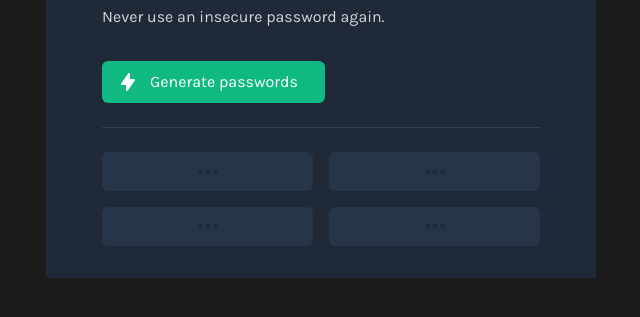
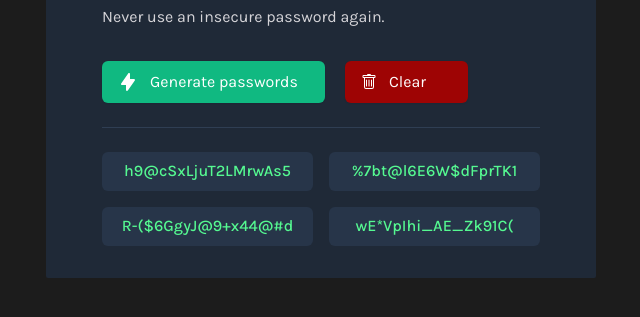
Before and after one commit to Tella1234/learning-javascript, a website: page pages/passwordgenerator.html in a window 1280 px wide. Both pictures are taken after a click on the button "Generate passwords". Shown: the part 319-636 px from the top of the page, without its empty margins (319-959 px from the left). Drawn offline with Linux system fonts and the light colour scheme.

Commit message:
Password Generator

```diff
--- a/pages/passwordgenerator.html
+++ b/pages/passwordgenerator.html
@@ -13,6 +13,8 @@
         <p class="text-4xl font-bold text-[#55F991] mb-2">random password</p>
         <p class="text-base text-[#d5d4d8] mb-8">Never use an insecure password again.</p>
 
+        <div class="flex gap-5">
+
             <button onclick="genPassword()" class="flex gap-3 w-[223px] h-[42px] rounded-md px-4 py-2 items-center bg-[#10b981] shadow-[0px_1px_2px_rgba(0,0,0,0.05)]">
                 <svg width="20" height="20" viewBox="0 0 20 20" fill="none" xmlns="http://www.w3.org/2000/svg">
                     <path fill-rule="evenodd" clip-rule="evenodd" d="M11.3006 1.04627C11.7169 1.17749 12 1.56354 12 2.00001V7.00001L16 7.00001C16.3729 7.00001 16.7148 7.20747 16.887 7.5382C17.0592 7.86893 17.0331 8.268 16.8192 8.57347L9.81924 18.5735C9.56894 18.931 9.11564 19.085 8.69936 18.9537C8.28309 18.8225 8 18.4365 8 18L8 13H4C3.62713 13 3.28522 12.7926 3.11302 12.4618C2.94083 12.1311 2.96694 11.732 3.18077 11.4265L10.1808 1.42655C10.4311 1.06898 10.8844 0.915053 11.3006 1.04627Z" fill="white"/>
@@ -22,44 +24,54 @@
 
             </button>
 
+            <button onclick="clearPassword()" class="flex gap-3 w-[123px] h-[42px] rounded-md px-4 py-2 items-center bg-[#9e0404] shadow-[0px_1px_2px_rgba(0,0,0,0.05)]">
+                <svg xmlns="http://www.w3.org/2000/svg" width="16" height="16" fill="white" class="bi bi-trash" viewBox="0 0 16 16">
+                    <path d="M5.5 5.5A.5.5 0 0 1 6 6v6a.5.5 0 0 1-1 0V6a.5.5 0 0 1 .5-.5zm2.5 0a.5.5 0 0 1 .5.5v6a.5.5 0 0 1-1 0V6a.5.5 0 0 1 .5-.5zm3 .5a.5.5 0 0 0-1 0v6a.5.5 0 0 0 1 0V6z"/>
+                    <path fill-rule="evenodd" d="M14.5 3a1 1 0 0 1-1 1H13v9a2 2 0 0 1-2 2H5a2 2 0 0 1-2-2V4h-.5a1 1 0 0 1-1-1V2a1 1 0 0 1 1-1H6a1 1 0 0 1 1-1h2a1 1 0 0 1 1 1h3.5a1 1 0 0 1 1 1v1zM4.118 4 4 4.059V13a1 1 0 0 0 1 1h6a1 1 0 0 0 1-1V4.059L11.882 4H4.118zM2.5 3V2h11v1h-11z"/>
+                </svg>
+
+                <p class="text-base text-white">Clear</p>
+            </button>
+
+        </div>
+
         <div class="w-full h-[1px] bg-[#2f3e53] my-6"></div>
 
         <div class="grid grid-cols-2 gap-6 sm:gap-4">
-            <div class="h-[39px] w-[211px] rounded-md bg-[#273549] flex items-center justify-center">
-                <p class="text-[#55f991]" id="password">
-                    <svg width="20" height="5" viewBox="0 0 20 5" fill="none" xmlns="http://www.w3.org/2000/svg">
+            <div class="h-[39px] w-[211px] rounded-md bg-[#273549] flex items-center justify-center cursor-pointer">
+                <p class="text-[#55f991] text-base font-medium text-center password"></p>
+                <svg class="dots" width="20" height="5" viewBox="0 0 20 5" fill="none" xmlns="http://www.w3.org/2000/svg">
                 <path d="M5 2.5C5 3.88071 3.88071 5 2.5 5C1.11929 5 0 3.88071 0 2.5C0 1.11929 1.11929 0 2.5 0C3.88071 0 5 1.11929 5 2.5Z" fill="#202B3C"/>
                 <path d="M12.5 2.5C12.5 3.88071 11.3807 5 10 5C8.61929 5 7.5 3.88071 7.5 2.5C7.5 1.11929 8.61929 0 10 0C11.3807 0 12.5 1.11929 12.5 2.5Z" fill="#202B3C"/>
                 <path d="M17.5 5C18.8807 5 20 3.88071 20 2.5C20 1.11929 18.8807 0 17.5 0C16.1193 0 15 1.11929 15 2.5C15 3.88071 16.1193 5 17.5 5Z" fill="#202B3C"/>
                 </svg>
-                </p>
             </div>
-            <div class="h-[39px] w-[211px] rounded-md bg-[#273549] flex items-center justify-center">
-                <p class="text-[#55f991]" id="password">
-                    <svg width="20" height="5" viewBox="0 0 20 5" fill="none" xmlns="http://www.w3.org/2000/svg">
+
+            <div class="h-[39px] w-[211px] rounded-md bg-[#273549] flex items-center justify-center cursor-pointer">
+                <p class="text-[#55f991] text-base font-medium text-center password"></p>
+                <svg class="dots" width="20" height="5" viewBox="0 0 20 5" fill="none" xmlns="http://www.w3.org/2000/svg">
                 <path d="M5 2.5C5 3.88071 3.88071 5 2.5 5C1.11929 5 0 3.88071 0 2.5C0 1.11929 1.11929 0 2.5 0C3.88071 0 5 1.11929 5 2.5Z" fill="#202B3C"/>
                 <path d="M12.5 2.5C12.5 3.88071 11.3807 5 10 5C8.61929 5 7.5 3.88071 7.5 2.5C7.5 1.11929 8.61929 0 10 0C11.3807 0 12.5 1.11929 12.5 2.5Z" fill="#202B3C"/>
                 <path d="M17.5 5C18.8807 5 20 3.88071 20 2.5C20 1.11929 18.8807 0 17.5 0C16.1193 0 15 1.11929 15 2.5C15 3.88071 16.1193 5 17.5 5Z" fill="#202B3C"/>
                 </svg>
-                </p>
             </div>
-            <div class="h-[39px] w-[211px] rounded-md bg-[#273549] flex items-center justify-center">
-                <p class="text-[#55f991]" id="password">
-                    <svg width="20" height="5" viewBox="0 0 20 5" fill="none" xmlns="http://www.w3.org/2000/svg">
+
+            <div class="h-[39px] w-[211px] rounded-md bg-[#273549] flex items-center justify-center cursor-pointer">
+                <p class="text-[#55f991] text-base font-medium text-center password"></p>
+                <svg class="dots" width="20" height="5" viewBox="0 0 20 5" fill="none" xmlns="http://www.w3.org/2000/svg">
                 <path d="M5 2.5C5 3.88071 3.88071 5 2.5 5C1.11929 5 0 3.88071 0 2.5C0 1.11929 1.11929 0 2.5 0C3.88071 0 5 1.11929 5 2.5Z" fill="#202B3C"/>
                 <path d="M12.5 2.5C12.5 3.88071 11.3807 5 10 5C8.61929 5 7.5 3.88071 7.5 2.5C7.5 1.11929 8.61929 0 10 0C11.3807 0 12.5 1.11929 12.5 2.5Z" fill="#202B3C"/>
                 <path d="M17.5 5C18.8807 5 20 3.88071 20 2.5C20 1.11929 18.8807 0 17.5 0C16.1193 0 15 1.11929 15 2.5C15 3.88071 16.1193 5 17.5 5Z" fill="#202B3C"/>
                 </svg>
-                </p>
             </div>
-            <div class="h-[39px] w-[211px] rounded-md bg-[#273549] flex items-center justify-center">
-                <p class="text-[#55f991]" id="password">
-                    <svg width="20" height="5" viewBox="0 0 20 5" fill="none" xmlns="http://www.w3.org/2000/svg">
+
+            <div class="h-[39px] w-[211px] rounded-md bg-[#273549] flex items-center justify-center cursor-pointer">
+                <p class="text-[#55f991] text-base font-medium text-center password"></p>
+                <svg class="dots" width="20" height="5" viewBox="0 0 20 5" fill="none" xmlns="http://www.w3.org/2000/svg">
                 <path d="M5 2.5C5 3.88071 3.88071 5 2.5 5C1.11929 5 0 3.88071 0 2.5C0 1.11929 1.11929 0 2.5 0C3.88071 0 5 1.11929 5 2.5Z" fill="#202B3C"/>
                 <path d="M12.5 2.5C12.5 3.88071 11.3807 5 10 5C8.61929 5 7.5 3.88071 7.5 2.5C7.5 1.11929 8.61929 0 10 0C11.3807 0 12.5 1.11929 12.5 2.5Z" fill="#202B3C"/>
                 <path d="M17.5 5C18.8807 5 20 3.88071 20 2.5C20 1.11929 18.8807 0 17.5 0C16.1193 0 15 1.11929 15 2.5C15 3.88071 16.1193 5 17.5 5Z" fill="#202B3C"/>
                 </svg>
-                </p>
             </div>
 
         </div>
--- a/scripts/passwordgenerator.js
+++ b/scripts/passwordgenerator.js
@@ -1,17 +1,39 @@
-var password = document.getElementById("password");
 
 function genPassword() {
-    let letters = "abcdefghijklmnopqrstuvwxyzABCDEFGHIJKLMNOPQRSTUVWXYZ0123456789!@#$%^&*()_-=+";
-
-    for (i=0; i < 18; i++) {
-        let generate = letters(Math.floor(Math.random() * letters.length));
-        password.textContent = ""
-        password += generate;
+    const dotsEls = document.querySelectorAll(".dots");
+    for (let el of dotsEls) {
+        el.style.display = "none";
     }
 
-    console.log("password")
+    function password() {
+        let letters = "abcdefghijklmnopqrstuvwxyzABCDEFGHIJKLMNOPQRSTUVWXYZ0123456789!@#$%^&*()_-=+";
+        let password = "";
+
+        for (var i = 0; i < 18; i++ ) {
+            let generate = letters[Math.floor(Math.random() * 76)];
+            password += generate;
+        }
+
+        return password;
+
+    }
+
+    const passwordEls = document.querySelectorAll(".password")
+    for (let el of passwordEls) {
+        el.innerHTML = password();
+    }
+
+
 }
 
-genPassword()
+    function clearPassword() {
+        const dotsEls = document.querySelectorAll(".dots");
+        for (let el of dotsEls) {
+            el.style.display = "block";
+        }
 
-console.log("password")
+        const passwordEls = document.querySelectorAll(".password")
+        for (let el of passwordEls) {
+            el.innerHTML = "";
+        }
+    }
```
Also changed, not shown: dist/output.css. Lines whose indentation alone changed are shown as unchanged.
